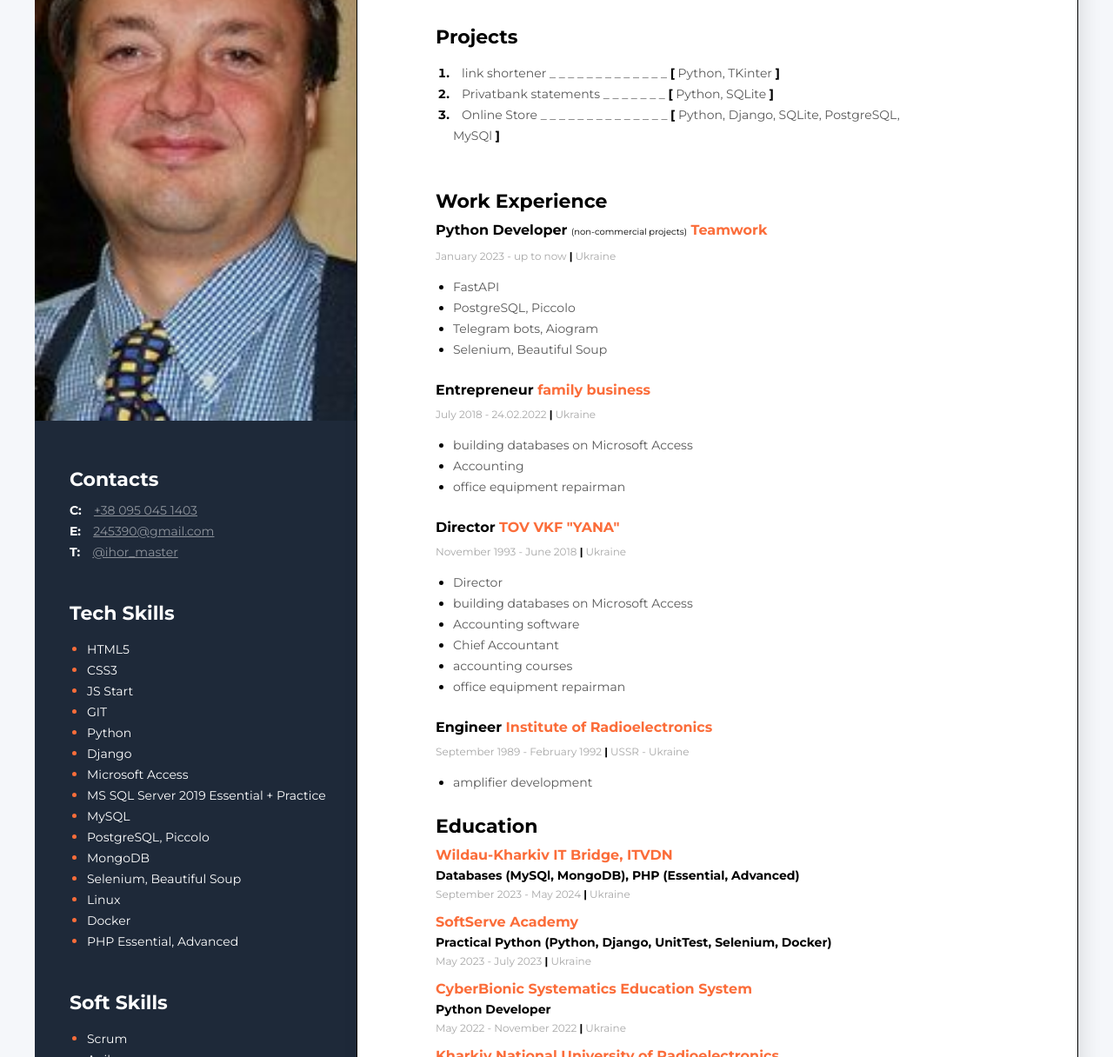
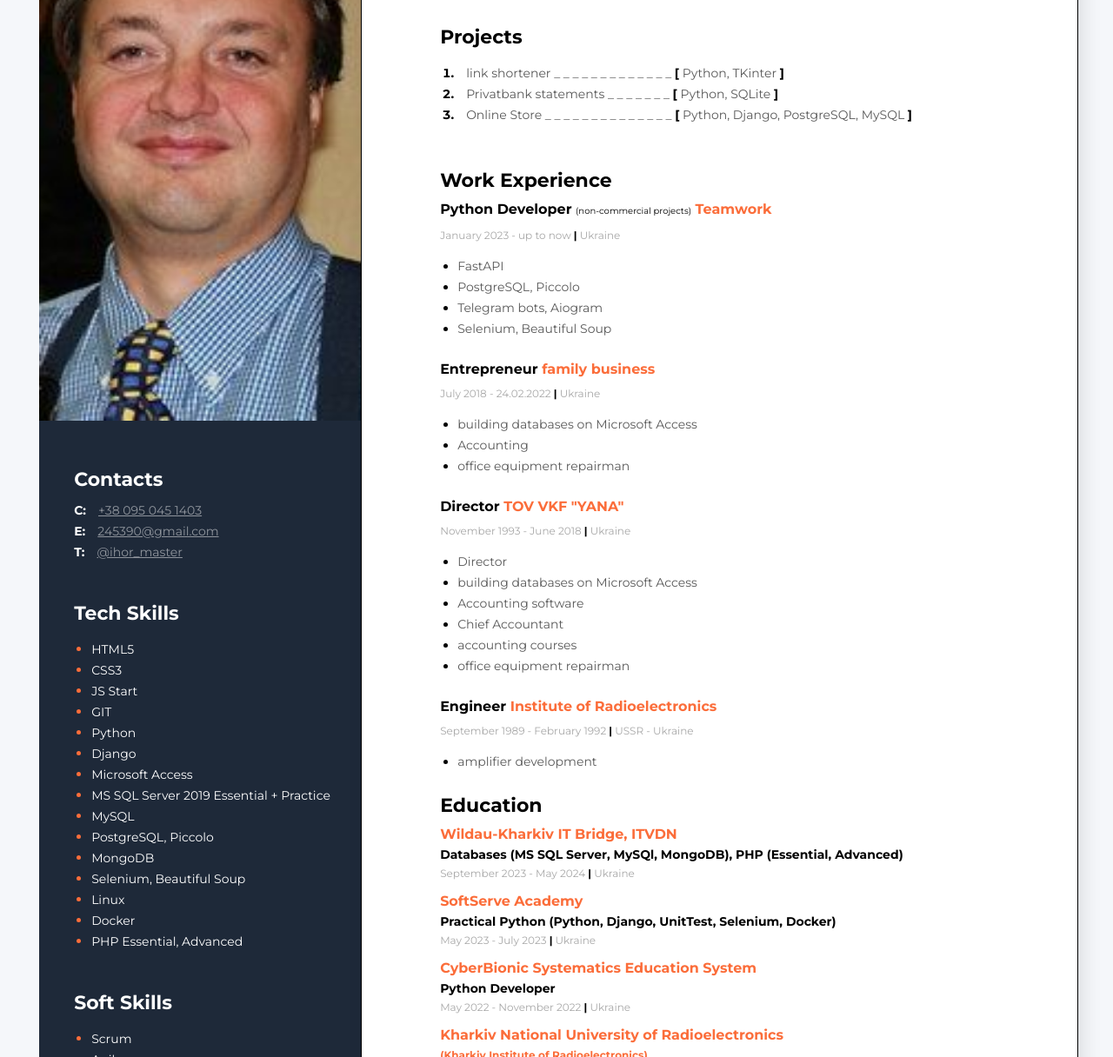
Before and after one commit to IgYa/Resume, a plain HTML site: page index.html in a window 1280 px wide. Shown: the part 187-1403 px from the top of the page at 87% size. Drawn offline with Linux system fonts and the light colour scheme.

Commit message:
edited Education

```diff
--- a/index.html
+++ b/index.html
@@ -51,7 +51,7 @@
                     <span class="project">
                         <a href="https://ihoryakunin.pythonanywhere.com/" class="project-link">Online Store</a>
                         _ _ _ _ _ _ _ _ _ _ _ _ _ _
-                        <span class="project-bracket">[</span> Python, Django, SQLite, PostgreSQL, MySQl <span class="project-bracket">]</span>
+                        <span class="project-bracket">[</span> Python, Django, PostgreSQL, MySQL <span class="project-bracket">]</span>
                     </span>
                 </li>
             </ol>
@@ -106,7 +106,7 @@
         <div class="education">
             <h3 class="title">Education</h3>
             <h4 class="education-univer">Wildau-Kharkiv IT Bridge, ITVDN</h4>
-            <h5 class="education-item">Databases (MySQl, MongoDB), PHP (Essential, Advanced)</h5>
+            <h5 class="education-item">Databases (MS SQL Server, MySQl, MongoDB), PHP (Essential, Advanced)</h5>
             <p class="period-ed">September 2023 - May 2024 <span class="period-line">|</span> Ukraine</p>
             <h4 class="education-univer">SoftServe Academy</h4>
             <h5 class="education-item">Practical Python (Python, Django, UnitTest, Selenium, Docker)</h5>
```
